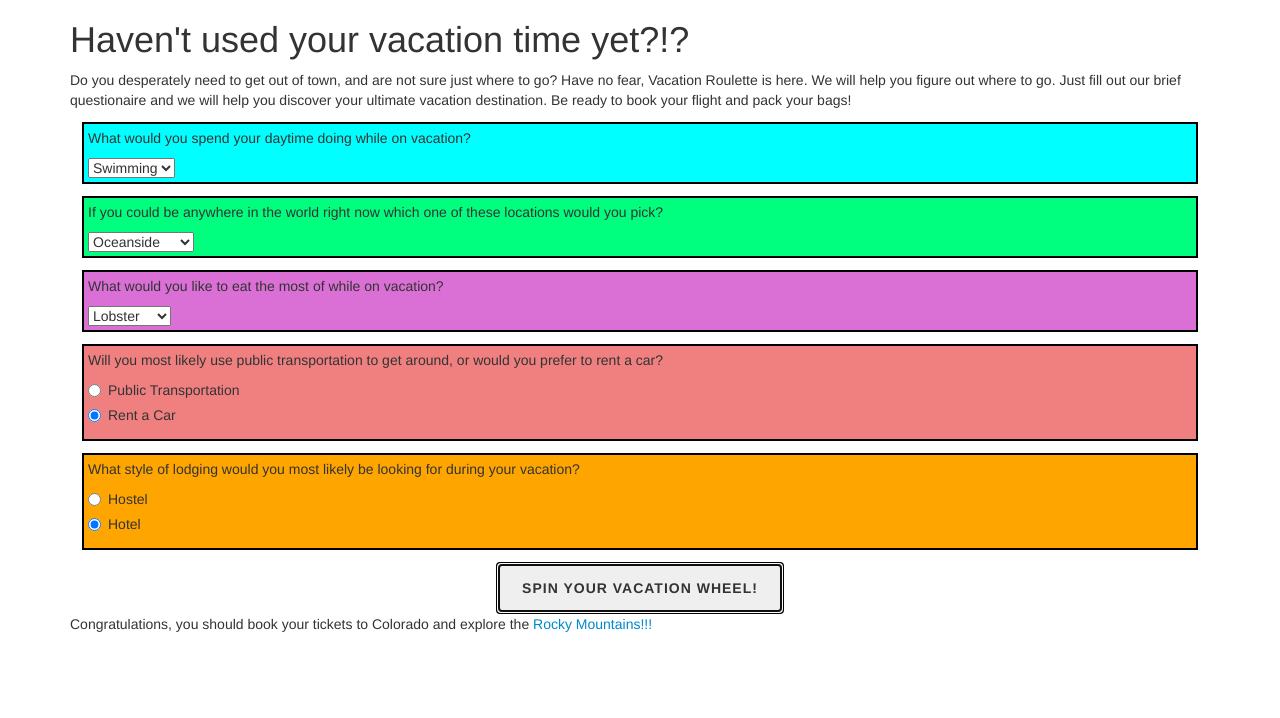
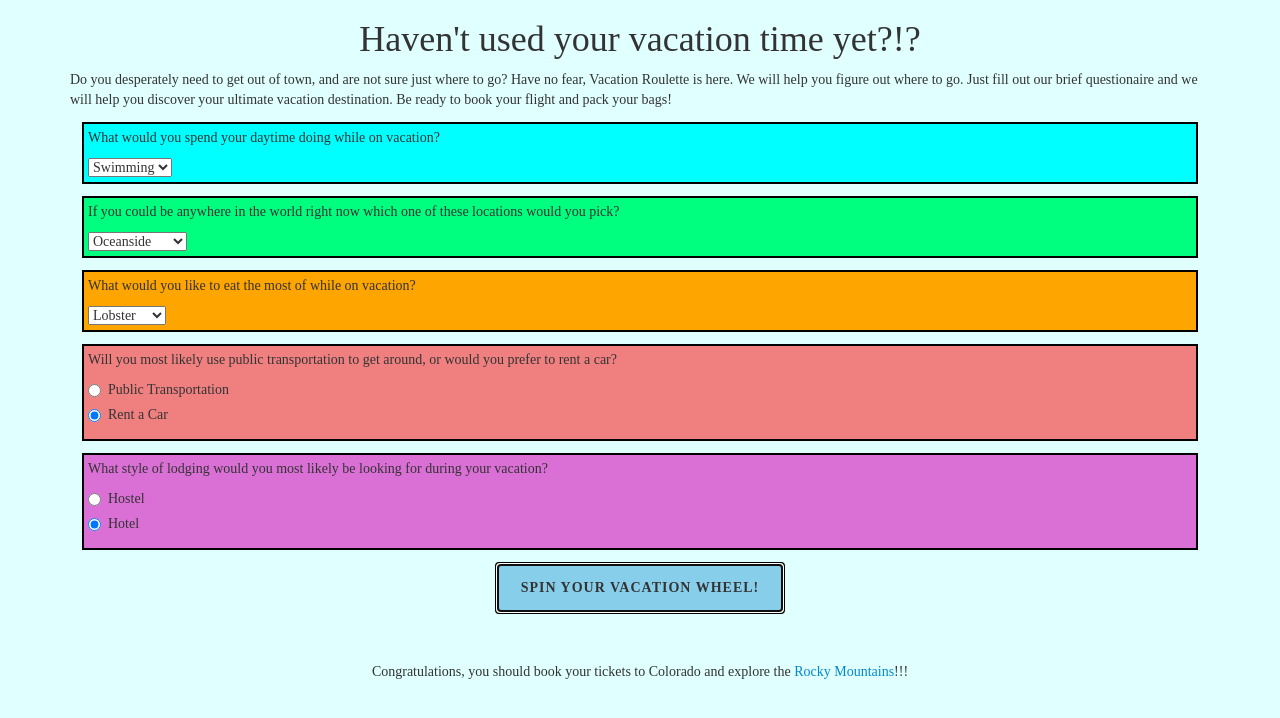
Before and after one commit to luckybooger/codereview_2, a plain HTML site: page index.html in a window 1280 px wide. Both pictures are taken after a click on the button "SPIN YOUR VACATION WHEEL!". Drawn offline with Linux system fonts and the light colour scheme.

Commit message:
css js html all works and complete

```diff
--- a/css/styles.css
+++ b/css/styles.css
@@ -1,3 +1,8 @@
+body {
+  font-family: futura;
+  background-color: lightcyan;
+}
+
 #hawaii {
   display: none;
 }
@@ -16,6 +21,7 @@
 
 .intially-hidden {
   display: none;
+  padding: 30px;
 }
 
 .clickable {
@@ -45,7 +51,7 @@
   margin: 12px;
   border: 2px solid black;
   padding: 4px;
-  background-color: orchid;
+  background-color: orange;
 }
 
 #question4 {
@@ -59,7 +65,7 @@
   margin: 12px;
   border: 2px solid black;
   padding: 4px;
-  background-color: orange;
+  background-color: orchid;
 }
 
 .btn {
@@ -68,4 +74,15 @@
     font-weight: 700;
     letter-spacing: 1px;
     text-transform: uppercase;
+    background-color: skyblue;
 }
+
+.result {
+  margin: 4px;
+  padding: 100px 30px;
+}
+
+img {
+  width: 500px;
+  height: auto;
+}
--- a/index.html
+++ b/index.html
@@ -10,7 +10,7 @@
   </head>
   <body>
     <div class="container">
-      <h1>Haven't used your vacation time yet?!?</h1>
+      <div class="col-md-12 text-center"><h1>Haven't used your vacation time yet?!?</h1></div>
       <p>Do you desperately need to get out of town, and are not sure just where to go? Have no fear, Vacation Roulette is here.  We will help you figure out where to go. Just fill out our brief questionaire and we will help you discover your ultimate vacation destination. Be ready to book your flight and pack your bags!</p>
       <form id="survey">
         <div id="question1">
@@ -70,6 +70,8 @@
               <button type="submit" class="btn">Spin your vacation wheel!</button>
             </div>
       </form>
+      <div class="result">
+      <div class="col-md-12 text-center">
         <div id="hawaii">
           <p>Congratulations, you should book your tickets to <span class="clickable">Hawaii</span>!!!</p>
           <div class="intially-hidden">
@@ -77,7 +79,7 @@
           </div>
         </div>
         <div id="rockymountains">
-          <p>Congratulations, you should book your tickets to Colorado and explore the <span class="clickable">Rocky Mountains<span>!!!</p>
+          <p>Congratulations, you should book your tickets to Colorado and explore the <span class="clickable">Rocky Mountains</span>!!!</p>
           <div class="intially-hidden">
             <img src="img/rockymountains.jpg" alt="Picture of Rocky Mountains" class="img-rounded">
           </div>
@@ -95,5 +97,7 @@
           </div>
         </div>
       </div>
+      </div>
+    </div>
   </body>
 </html>
```
Lines whose indentation alone changed are shown as unchanged.
